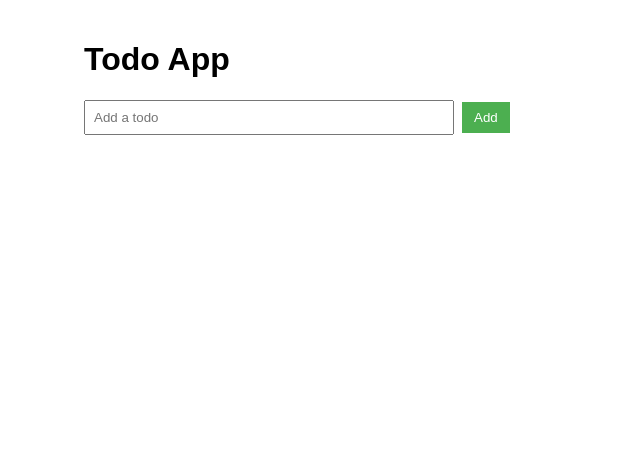
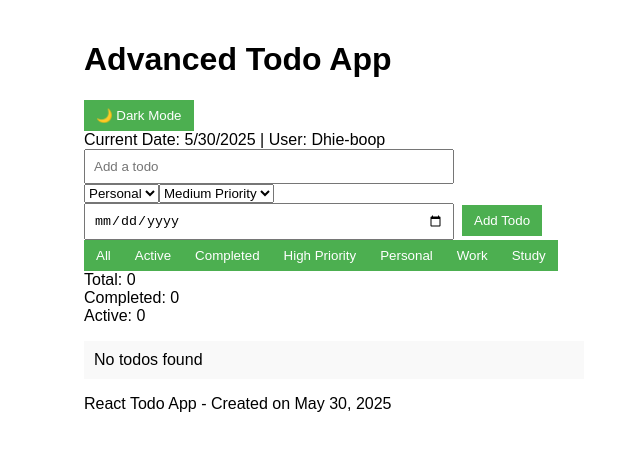
Before and after one commit to Dhie-boop/React-App, a React (Create React App) app: page / in a window 1280 px wide. Shown: the top 450 px of the page, without its empty margins (306-946 px from the left). Built offline with nearby package versions, Linux system fonts and the light colour scheme.

Commit message:
Enhance todo app with localStorage support, improved state management, and additional properties for todos

```diff
--- a/src/App.js
+++ b/src/App.js
@@ -1,19 +1,47 @@
-//import logo from './logo.svg';
-import { useState } from 'react';
+import { useState, useEffect } from 'react';
 import './App.css';
 
 function App() {
-  // State management (similar to form state in Django)
-  const [todos, setTodos] = useState([]);
+  // Enhanced state management
+  const [todos, setTodos] = useState(() => {
+    // Load todos from localStorage (if any)
+    const savedTodos = localStorage.getItem('todos');
+    return savedTodos ? JSON.parse(savedTodos) : [];
+  });
   const [input, setInput] = useState('');
+  const [dueDate, setDueDate] = useState('');
+  const [category, setCategory] = useState('personal');
+  const [priority, setPriority] = useState('medium');
+  const [filter, setFilter] = useState('all');
+  const [darkMode, setDarkMode] = useState(false);
 
-  // Add new todo (similar to form handling in Django views)
+  // Save todos to localStorage whenever they change
+  useEffect(() => {
+    localStorage.setItem('todos', JSON.stringify(todos));
+  }, [todos]);
+
+  // Format current date as YYYY-MM-DD for the date input min value
+  const today = new Date().toISOString().split('T')[0];
+
+  // Add new todo with enhanced properties
   const addTodo = (e) => {
-    e.preventDefault(); // Prevents page reload (similar to Django form validation)
+    e.preventDefault();
     if (input.trim() === '') return;
 
-    setTodos([...todos, { id: Date.now(), text: input, completed: false }]);
-    setInput(''); // Clear input field
+    setTodos([...todos, {
+      id: Date.now(),
+      text: input,
+      completed: false,
+      category,
+      priority,
+      dueDate: dueDate || null,
+      createdAt: new Date().toISOString()
+    }]);
+
+    // Reset input fields
+    setInput('');
+    setDueDate('');
+    setPriority('medium');
   };
 
   // Toggle todo completion status
@@ -30,32 +58,154 @@ function App() {
     setTodos(todos.filter(todo => todo.id !== id));
   };
 
+  // Filter todos based on selected filter
+  const filteredTodos = todos.filter(todo => {
+    if (filter === 'all') return true;
+    if (filter === 'completed') return todo.completed;
+    if (filter === 'active') return !todo.completed;
+    if (filter === 'high') return todo.priority === 'high';
+    if (filter === 'medium') return todo.priority === 'medium';
+    if (filter === 'low') return todo.priority === 'low';
+    if (filter === 'personal') return todo.category === 'personal';
+    if (filter === 'work') return todo.category === 'work';
+    if (filter === 'study') return todo.category === 'study';
+    return true;
+  });
+
+  // Get priority color
+  const getPriorityColor = (priority) => {
+    return priority === 'high' ? '#ff7675' :
+           priority === 'medium' ? '#fdcb6e' :
+           '#55efc4';
+  };
+
+  // Format date for display
+  const formatDate = (dateString) => {
+    if (!dateString) return '';
+    const options = { year: 'numeric', month: 'short', day: 'numeric' };
+    return new Date(dateString).toLocaleDateString(undefined, options);
+  };
+
+  // Toggle dark mode
+  const toggleDarkMode = () => {
+    setDarkMode(!darkMode);
+    document.body.classList.toggle('dark-mode');
+  };
+
   return (
-    <div className="App">
-      <h1>Todo App</h1>
+    <div className={`App ${darkMode ? 'dark-mode' : ''}`}>
+      <header>
+        <h1>Advanced Todo App</h1>
+        <button onClick={toggleDarkMode} className="theme-toggle">
+          {darkMode ? '☀️ Light Mode' : '🌙 Dark Mode'}
+        </button>
+      </header>
 
-      {/* Form to add todos (similar to Django form) */}
-      <form onSubmit={addTodo}>
+      {/* Current date display */}
+      <div className="current-date">
+        Current Date: {new Date().toLocaleDateString()} |
+        User: Dhie-boop
+      </div>
+
+      {/* Form to add todos */}
+      <form onSubmit={addTodo} className="todo-form">
+        <div className="form-row">
           <input
             type="text"
             value={input}
             onChange={(e) => setInput(e.target.value)}
             placeholder="Add a todo"
+            className="todo-input"
           />
-        <button type="submit">Add</button>
+        </div>
+
+        <div className="form-row">
+          <select
+            value={category}
+            onChange={(e) => setCategory(e.target.value)}
+            className="category-select"
+          >
+            <option value="personal">Personal</option>
+            <option value="work">Work</option>
+            <option value="study">Study</option>
+          </select>
+
+          <select
+            value={priority}
+            onChange={(e) => setPriority(e.target.value)}
+            className="priority-select"
+          >
+            <option value="low">Low Priority</option>
+            <option value="medium">Medium Priority</option>
+            <option value="high">High Priority</option>
+          </select>
+        </div>
+
+        <div className="form-row">
+          <input
+            type="date"
+            value={dueDate}
+            min={today}
+            onChange={(e) => setDueDate(e.target.value)}
+            className="date-input"
+          />
+          <button type="submit" className="add-button">Add Todo</button>
+        </div>
       </form>
 
-      {/* Todo list (similar to template rendering in Django) */}
-      <ul>
-        {todos.map(todo => (
-          <li key={todo.id} style={{ textDecoration: todo.completed ? 'line-through' : 'none' }}>
-            <span onClick={() => toggleTodo(todo.id)}>
+      {/* Filters */}
+      <div className="filters">
+        <button onClick={() => setFilter('all')} className={filter === 'all' ? 'active' : ''}>All</button>
+        <button onClick={() => setFilter('active')} className={filter === 'active' ? 'active' : ''}>Active</button>
+        <button onClick={() => setFilter('completed')} className={filter === 'completed' ? 'active' : ''}>Completed</button>
+        <button onClick={() => setFilter('high')} className={filter === 'high' ? 'active' : ''}>High Priority</button>
+        <button onClick={() => setFilter('personal')} className={filter === 'personal' ? 'active' : ''}>Personal</button>
+        <button onClick={() => setFilter('work')} className={filter === 'work' ? 'active' : ''}>Work</button>
+        <button onClick={() => setFilter('study')} className={filter === 'study' ? 'active' : ''}>Study</button>
+      </div>
+
+      {/* Stats */}
+      <div className="todo-stats">
+        <div>Total: {todos.length}</div>
+        <div>Completed: {todos.filter(todo => todo.completed).length}</div>
+        <div>Active: {todos.filter(todo => !todo.completed).length}</div>
+      </div>
+
+      {/* Todo list */}
+      <ul className="todo-list">
+        {filteredTodos.length === 0 ? (
+          <li className="empty-state">No todos found</li>
+        ) : (
+          filteredTodos.map(todo => (
+            <li
+              key={todo.id}
+              className={`todo-item ${todo.completed ? 'completed' : ''}`}
+              style={{ borderLeft: `5px solid ${getPriorityColor(todo.priority)}` }}
+            >
+              <div className="todo-content">
+                <span
+                  className="todo-text"
+                  onClick={() => toggleTodo(todo.id)}
+                >
                   {todo.text}
                 </span>
-            <button onClick={() => deleteTodo(todo.id)}>Delete</button>
+                <div className="todo-details">
+                  <span className="todo-category">{todo.category}</span>
+                  {todo.dueDate && (
+                    <span className="todo-due-date">Due: {formatDate(todo.dueDate)}</span>
+                  )}
+                </div>
+              </div>
+              <button onClick={() => deleteTodo(todo.id)} className="delete-button">Delete</button>
             </li>
-        ))}
+          ))
+        )}
       </ul>
+
+      {/* Footer */}
+      <footer className="app-footer">
+        <p>React Todo App - Created on {formatDate(new Date())}</p>
+      </footer>
     </div>
   );
 }
```
Lines whose indentation alone changed are shown as unchanged.
